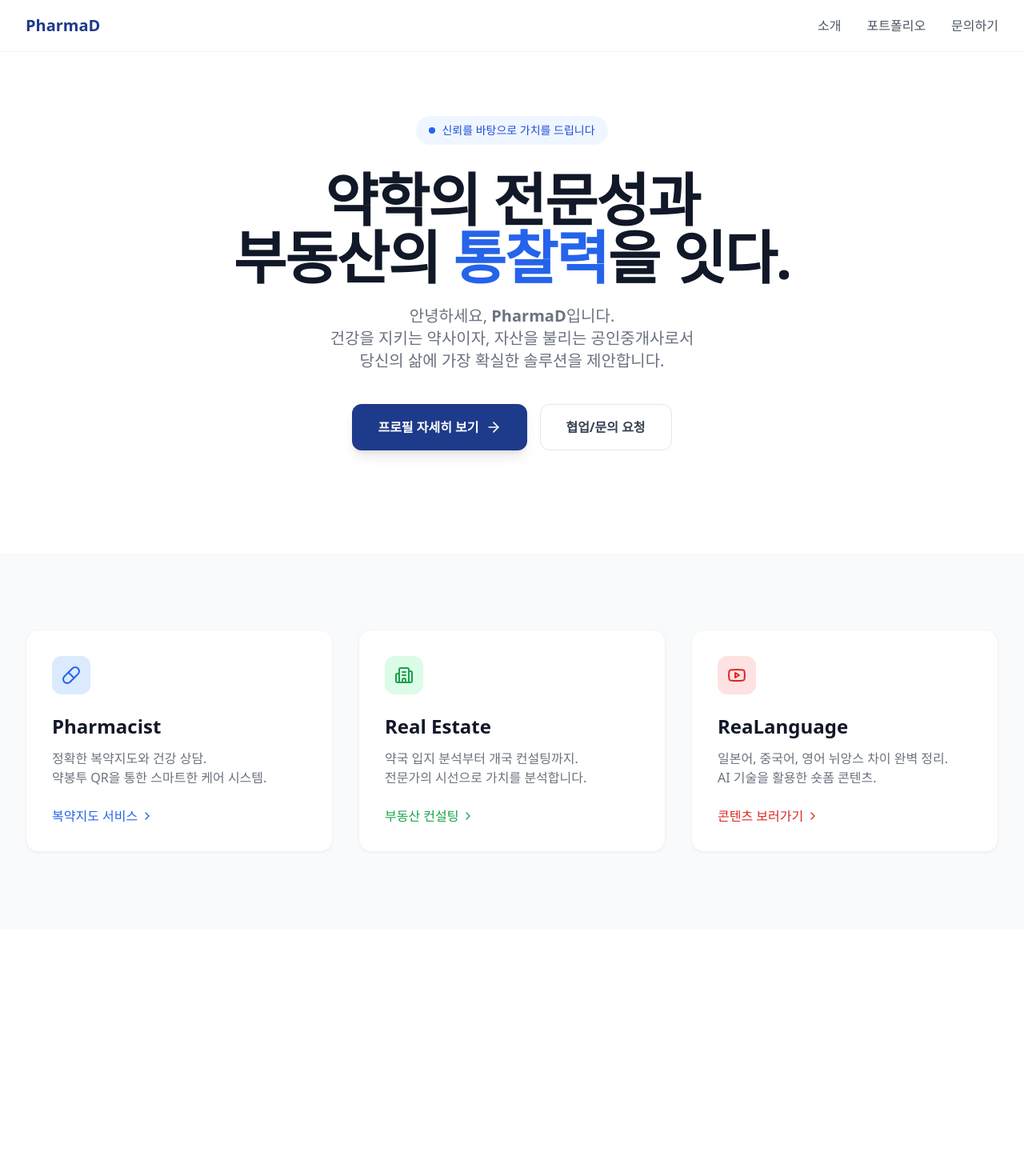
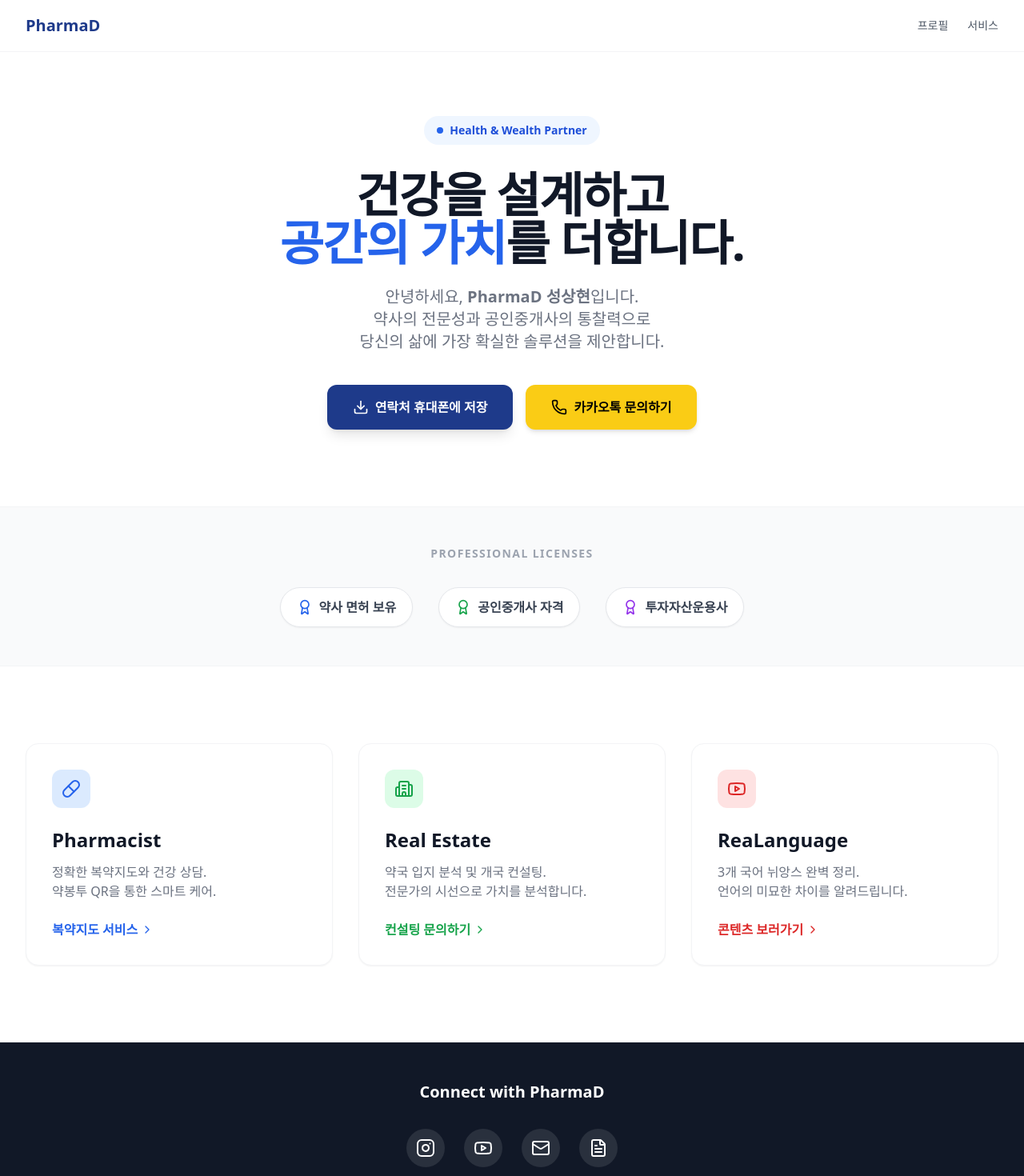
Before and after one commit to tooringsofficial-cloud/my-netlify-site, a Next.js app: page / in a window 1280 px wide. Shown: the top 1470 px of the page at 80% size. Before the commit the page ends 1161 px from the top, so only its background shows below. Built offline with nearby package versions, Linux system fonts and the light colour scheme.

Commit message:
Add contact save button and certifications

```diff
--- a/app/page.tsx
+++ b/app/page.tsx
@@ -1,108 +1,188 @@
+"use client";
+
 import React from 'react';
-import { ArrowRight, Building2, Pill, Youtube, ChevronRight } from 'lucide-react';
+import {
+  ArrowRight, Building2, Pill, Youtube, ChevronRight,
+  Download, Award, Instagram, Mail, FileText, Phone
+} from 'lucide-react';
 
 export default function Home() {
+
+  // 1. 연락처 저장 기능 (vCard 생성 및 다운로드)
+  const handleSaveContact = () => {
+    // vCard 데이터 생성
+    const vcard = `BEGIN:VCARD
+VERSION:3.0
+FN:성상현 (PharmaD)
+N:성;상현;;;
+ORG:PharmaD & ReaLanguage
+TITLE:약사 / 공인중개사 / 크리에이터
+TEL;TYPE=CELL:010-5348-2981
+EMAIL:tooringsofficial@gmail.com
+URL:https://pharmad.netlify.app
+NOTE:신뢰를 바탕으로 가치를 드립니다
+END:VCARD`;
+
+    // 파일 다운로드 트리거
+    const blob = new Blob([vcard], { type: "text/vcard" });
+    const url = URL.createObjectURL(blob);
+    const link = document.createElement("a");
+    link.href = url;
+    link.download = "PharmaD_성상현.vcf";
+    document.body.appendChild(link);
+    link.click();
+    document.body.removeChild(link);
+  };
+
   return (
-    <div className="min-h-screen bg-white text-gray-900">
-      {/* 1. 상단 내비게이션 바 (GNB) */}
-      <nav className="sticky top-0 z-50 w-full bg-white/80 backdrop-blur-md border-b border-gray-100">
+    <div className="min-h-screen bg-white text-gray-900 font-sans">
+
+      {/* 상단 내비게이션 */}
+      <nav className="sticky top-0 z-50 w-full bg-white/90 backdrop-blur-md border-b border-gray-100">
         <div className="max-w-7xl mx-auto px-4 sm:px-6 lg:px-8">
           <div className="flex justify-between items-center h-16">
-            <div className="flex items-center">
             <span className="text-xl font-bold text-blue-900">PharmaD</span>
-            </div>
-            <div className="hidden md:flex space-x-8">
-              <a href="#about" className="text-gray-600 hover:text-blue-900 transition-colors">소개</a>
-              <a href="#portfolio" className="text-gray-600 hover:text-blue-900 transition-colors">포트폴리오</a>
-              <a href="#contact" className="text-gray-600 hover:text-blue-900 transition-colors">문의하기</a>
+            <div className="flex space-x-6 text-sm font-medium">
+              <a href="#profile" className="text-gray-600 hover:text-blue-900">프로필</a>
+              <a href="#services" className="text-gray-600 hover:text-blue-900">서비스</a>
             </div>
           </div>
         </div>
       </nav>
 
-      {/* 2. 히어로 섹션 (대문) */}
-      <section className="relative pt-20 pb-32 overflow-hidden">
-        <div className="max-w-7xl mx-auto px-4 sm:px-6 lg:px-8 relative z-10 text-center">
-          <div className="inline-flex items-center px-4 py-2 rounded-full bg-blue-50 text-blue-700 text-sm font-medium mb-8">
+      {/* 2. 히어로 섹션 (메인) */}
+      <section className="relative pt-20 pb-24 overflow-hidden text-center px-4">
+        <div className="max-w-4xl mx-auto">
+          <div className="inline-flex items-center px-4 py-2 rounded-full bg-blue-50 text-blue-700 text-sm font-bold mb-8">
             <span className="flex h-2 w-2 rounded-full bg-blue-600 mr-2"></span>
-            신뢰를 바탕으로 가치를 드립니다
+            Health & Wealth Partner
           </div>
 
-          <h1 className="text-5xl md:text-7xl font-bold tracking-tight text-gray-900 mb-6 leading-tight">
-            약학의 전문성과<br />
-            부동산의 <span className="text-blue-600">통찰력</span>을 잇다.
+          <h1 className="text-4xl md:text-6xl font-extrabold tracking-tight text-gray-900 mb-6 leading-tight">
+            건강을 설계하고<br />
+            <span className="text-blue-600">공간의 가치</span>를 더합니다.
           </h1>
 
           <p className="mt-4 text-xl text-gray-500 max-w-2xl mx-auto mb-10">
-            안녕하세요, <strong>PharmaD</strong>입니다.<br/>
-            건강을 지키는 약사이자, 자산을 불리는 공인중개사로서<br/>
+            안녕하세요, <strong>PharmaD 성상현</strong>입니다.<br/>
+            약사의 전문성과 공인중개사의 통찰력으로<br/>
             당신의 삶에 가장 확실한 솔루션을 제안합니다.
           </p>
 
+          {/* ★ 핵심 기능: 연락처 저장 버튼 */}
           <div className="flex flex-col sm:flex-row justify-center gap-4">
-            <button className="px-8 py-4 bg-blue-900 text-white rounded-xl font-semibold hover:bg-blue-800 transition-all flex items-center justify-center gap-2 shadow-lg hover:shadow-xl transform hover:-translate-y-1">
-              프로필 자세히 보기 <ArrowRight className="w-5 h-5" />
+            <button
+              onClick={handleSaveContact}
+              className="px-8 py-4 bg-blue-900 text-white rounded-xl font-bold hover:bg-blue-800 transition-all flex items-center justify-center gap-2 shadow-lg hover:shadow-xl transform hover:-translate-y-1"
+            >
+              <Download className="w-5 h-5" /> 연락처 휴대폰에 저장
             </button>
-            <button className="px-8 py-4 bg-white text-gray-700 border border-gray-200 rounded-xl font-semibold hover:bg-gray-50 transition-all">
-              협업/문의 요청
-            </button>
+            <a
+              href="https://open.kakao.com/o/sExample"
+              target="_blank"
+              className="px-8 py-4 bg-yellow-400 text-black rounded-xl font-bold hover:bg-yellow-300 transition-all flex items-center justify-center gap-2 shadow-md"
+            >
+              <Phone className="w-5 h-5" /> 카카오톡 문의하기
+            </a>
           </div>
         </div>
       </section>
 
-      {/* 3. 주요 서비스 요약 (카드 섹션) */}
-      <section className="py-24 bg-gray-50">
-        <div className="max-w-7xl mx-auto px-4 sm:px-6 lg:px-8">
+      {/* 3. 자격증 및 전문성 인증 섹션 (신뢰도 UP) */}
+      <section id="profile" className="py-12 bg-gray-50 border-y border-gray-100">
+        <div className="max-w-5xl mx-auto px-4 text-center">
+          <h2 className="text-sm font-bold text-gray-400 uppercase tracking-widest mb-8">Professional Licenses</h2>
+          <div className="flex flex-wrap justify-center gap-4 md:gap-8">
+            {/* 자격증 뱃지들 */}
+            <div className="flex items-center gap-2 bg-white px-5 py-3 rounded-full shadow-sm border border-gray-200">
+              <Award className="w-5 h-5 text-blue-600" />
+              <span className="font-bold text-gray-700">약사 면허 보유</span>
+            </div>
+            <div className="flex items-center gap-2 bg-white px-5 py-3 rounded-full shadow-sm border border-gray-200">
+              <Award className="w-5 h-5 text-green-600" />
+              <span className="font-bold text-gray-700">공인중개사 자격</span>
+            </div>
+            <div className="flex items-center gap-2 bg-white px-5 py-3 rounded-full shadow-sm border border-gray-200">
+              <Award className="w-5 h-5 text-purple-600" />
+              <span className="font-bold text-gray-700">투자자산운용사</span>
+            </div>
+          </div>
+        </div>
+      </section>
+
+      {/* 4. 주요 파이프라인 (카드 섹션) */}
+      <section id="services" className="py-24 max-w-7xl mx-auto px-4 sm:px-6 lg:px-8">
         <div className="grid grid-cols-1 md:grid-cols-3 gap-8">
-
-            {/* 카드 1: 약사 정체성 */}
-            <div className="bg-white p-8 rounded-2xl shadow-sm hover:shadow-md transition-all border border-gray-100">
-              <div className="w-12 h-12 bg-blue-100 rounded-xl flex items-center justify-center mb-6 text-blue-600">
+          {/* 약사 */}
+          <div className="bg-white p-8 rounded-2xl shadow-sm hover:shadow-md transition-all border border-gray-100 group">
+            <div className="w-12 h-12 bg-blue-100 rounded-xl flex items-center justify-center mb-6 text-blue-600 group-hover:bg-blue-600 group-hover:text-white transition-colors">
               <Pill className="w-6 h-6" />
             </div>
             <h3 className="text-2xl font-bold mb-3">Pharmacist</h3>
             <p className="text-gray-500 mb-6">
               정확한 복약지도와 건강 상담.<br/>
-                약봉투 QR을 통한 스마트한 케어 시스템.
+              약봉투 QR을 통한 스마트 케어.
             </p>
-              <a href="#" className="text-blue-600 font-medium flex items-center hover:underline">
+            <a href="/health" className="text-blue-600 font-bold flex items-center hover:underline">
               복약지도 서비스 <ChevronRight className="w-4 h-4 ml-1" />
             </a>
           </div>
 
-            {/* 카드 2: 공인중개사 정체성 */}
-            <div className="bg-white p-8 rounded-2xl shadow-sm hover:shadow-md transition-all border border-gray-100">
-              <div className="w-12 h-12 bg-green-100 rounded-xl flex items-center justify-center mb-6 text-green-600">
+          {/* 부동산 */}
+          <div className="bg-white p-8 rounded-2xl shadow-sm hover:shadow-md transition-all border border-gray-100 group">
+            <div className="w-12 h-12 bg-green-100 rounded-xl flex items-center justify-center mb-6 text-green-600 group-hover:bg-green-600 group-hover:text-white transition-colors">
               <Building2 className="w-6 h-6" />
             </div>
             <h3 className="text-2xl font-bold mb-3">Real Estate</h3>
             <p className="text-gray-500 mb-6">
-                약국 입지 분석부터 개국 컨설팅까지.<br/>
+              약국 입지 분석 및 개국 컨설팅.<br/>
               전문가의 시선으로 가치를 분석합니다.
             </p>
-              <a href="#" className="text-green-600 font-medium flex items-center hover:underline">
-                부동산 컨설팅 <ChevronRight className="w-4 h-4 ml-1" />
-              </a>
+            <span className="text-green-600 font-bold flex items-center cursor-pointer">
+              컨설팅 문의하기 <ChevronRight className="w-4 h-4 ml-1" />
+            </span>
           </div>
 
-            {/* 카드 3: ReaLanguage */}
-            <div className="bg-white p-8 rounded-2xl shadow-sm hover:shadow-md transition-all border border-gray-100">
-              <div className="w-12 h-12 bg-red-100 rounded-xl flex items-center justify-center mb-6 text-red-600">
+          {/* 리얼랭귀지 */}
+          <div className="bg-white p-8 rounded-2xl shadow-sm hover:shadow-md transition-all border border-gray-100 group">
+            <div className="w-12 h-12 bg-red-100 rounded-xl flex items-center justify-center mb-6 text-red-600 group-hover:bg-red-600 group-hover:text-white transition-colors">
               <Youtube className="w-6 h-6" />
             </div>
             <h3 className="text-2xl font-bold mb-3">ReaLanguage</h3>
             <p className="text-gray-500 mb-6">
-                일본어, 중국어, 영어 뉘앙스 차이 완벽 정리.<br/>
-                AI 기술을 활용한 숏폼 콘텐츠.
+              3개 국어 뉘앙스 완벽 정리.<br/>
+              언어의 미묘한 차이를 알려드립니다.
             </p>
-              <a href="#" className="text-red-600 font-medium flex items-center hover:underline">
+            <a href="/realanguage" className="text-red-600 font-bold flex items-center hover:underline">
               콘텐츠 보러가기 <ChevronRight className="w-4 h-4 ml-1" />
             </a>
           </div>
-
-          </div>
         </div>
       </section>
+
+      {/* 5. 소셜 링크 (푸터) */}
+      <footer className="bg-gray-900 text-white py-12">
+        <div className="max-w-7xl mx-auto px-4 text-center">
+          <h3 className="text-xl font-bold mb-8">Connect with PharmaD</h3>
+          <div className="flex justify-center gap-6 mb-8">
+            <a href="https://instagram.com" target="_blank" className="p-3 bg-white/10 rounded-full hover:bg-pink-600 transition-all">
+              <Instagram className="w-6 h-6" />
+            </a>
+            <a href="https://youtube.com" target="_blank" className="p-3 bg-white/10 rounded-full hover:bg-red-600 transition-all">
+              <Youtube className="w-6 h-6" />
+            </a>
+            <a href="mailto:pharmad@example.com" className="p-3 bg-white/10 rounded-full hover:bg-blue-600 transition-all">
+              <Mail className="w-6 h-6" />
+            </a>
+            <a href="https://blog.naver.com" target="_blank" className="p-3 bg-white/10 rounded-full hover:bg-green-600 transition-all">
+              <FileText className="w-6 h-6" />
+            </a>
+          </div>
+          <p className="text-gray-500 text-sm">
+            © 2025 PharmaD. All rights reserved.
+          </p>
+        </div>
+      </footer>
     </div>
   );
 }
```
Lines whose indentation alone changed are shown as unchanged.
